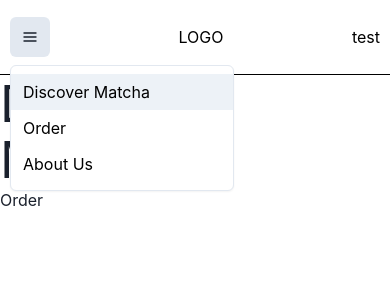
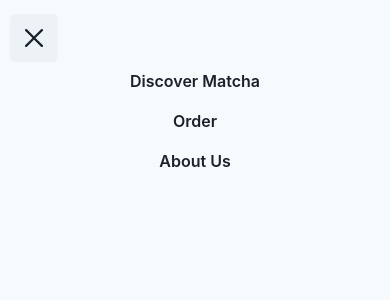
Before and after one commit to ElijahAdams/match_shop, a React (Vite) app: page / in a window 390 px wide. Both pictures are taken after a click on the button "Open Menu". Shown: the top 300 px of the page. Built offline with nearby package versions, Linux system fonts and the light colour scheme.

Commit message:
make mobile nav a flex box. loop navitems 4 links

```diff
--- a/src/components/Navbar.jsx
+++ b/src/components/Navbar.jsx
@@ -1,14 +1,10 @@
-import React from 'react'
+import { React, useState } from 'react'
 import {
   Box,
   Button,
   Flex,
   Grid,
   IconButton,
-  Menu,
-  MenuButton,
-  MenuItem,
-  MenuList,
   Spacer,
 } from '@chakra-ui/react'
 import { CloseIcon, HamburgerIcon } from '@chakra-ui/icons'
@@ -16,16 +12,19 @@ import { NavLink } from 'react-router-dom';
 
 const NAV_ITEMS = [
   {
+    key: 'discover_matcha',
     label: 'Discover Matcha',
-    href: '#'
+    href: '/'
   },
   {
+    key: 'order',
     label: 'Order',
-    href: '#'
+    href: '/order'
   },
   {
-    label: 'About',
-    href: '#',
+    key: 'about',
+    label: 'About Us',
+    href: '/about',
   },
 ]
 let activeStyle = ({ isActive }) => {return isActive ?
@@ -43,15 +42,11 @@ const DesktopNav = () => {
           </NavLink>
         </Box>
         <Flex h="100%" alignItems="center">
-            <NavLink end to="/" className={(activeStyle)}>
-              Discover Matcha
+          {NAV_ITEMS.map(navItem => (
+            <NavLink to={navItem.href} key={navItem.key} className={(activeStyle)}>
+              {navItem.label}
             </NavLink>
-            <NavLink end to="/order" className={activeStyle}>
-              Order
-            </NavLink>
-            <NavLink end to="/about" className={activeStyle}>
-              About Us
-            </NavLink>
+          ))}
         </Flex>
       </Flex>
       <Spacer />
@@ -66,34 +61,19 @@ const DesktopNav = () => {
 }
 
 const MobileNav = () => {
+  const [display, changeDisplay] = useState('none')
   return (
     <>
+    {/* Mobile Nav header section */}
       <Flex w="100%" alignItems="center">
-        <Menu>
-          <MenuButton
-            as={IconButton}
-            variant={"ghost"}
-            aria-label={"Toggle Navigation"}
-            icon={<HamburgerIcon />}>
-          </MenuButton>
-          <MenuList>
-            <MenuItem>
-              <NavLink end to="/" >
-                  Discover Matcha
-              </NavLink>
-            </MenuItem>
-            <MenuItem>
-              <NavLink end to="/order" >
-                Order
-              </NavLink>
-            </MenuItem>
-            <MenuItem>
-              <NavLink end to="/about">
-                About Us
-              </NavLink>
-            </MenuItem>
-          </MenuList>
-        </Menu>
+        <IconButton
+            aria-label="Open Menu"
+            size="lg"
+            icon={
+              <HamburgerIcon />
+            }
+            onClick={() => changeDisplay('flex')}
+          />
         <Spacer />
         <Box>
           <NavLink end to="/" >
@@ -103,9 +83,51 @@ const MobileNav = () => {
         <Spacer />
         <Box>test</Box>
       </Flex>
+
+      {/* Mobile nav content */}
+      <Flex
+        w='100%'
+        display={display}
+        bgColor="gray.50"
+        zIndex={10}
+        h="100vh"
+        pos="fixed"
+        top="0"
+        left="0"
+        overflowY="auto"
+        flexDir="column"
+      >
+        <Flex pl="10px" pr="10px" pt="13.5px">
+          <IconButton
+            aria-label="close Menu"
+            size="lg"
+            icon={
+              <CloseIcon />
+            }
+            onClick={() => changeDisplay('none')}
+          />
+        </Flex>
+        <Flex flexDir="column" align="center">
+          {NAV_ITEMS.map(navItem => (
+            <Button
+              key={navItem.key}
+              className="navbar__navlink"
+              variant="ghost"
+              aria-label={navItem.label}
+              w="100%"
+              onClick={() => changeDisplay('none')}
+            >
+              <NavLink to={navItem.href} >
+                {navItem.label}
+              </NavLink>
+            </Button>
+          ))}
+        </Flex>
+      </Flex>
     </>
   )
 }
+
 const Navbar = () => {
   return (
     <>
```
